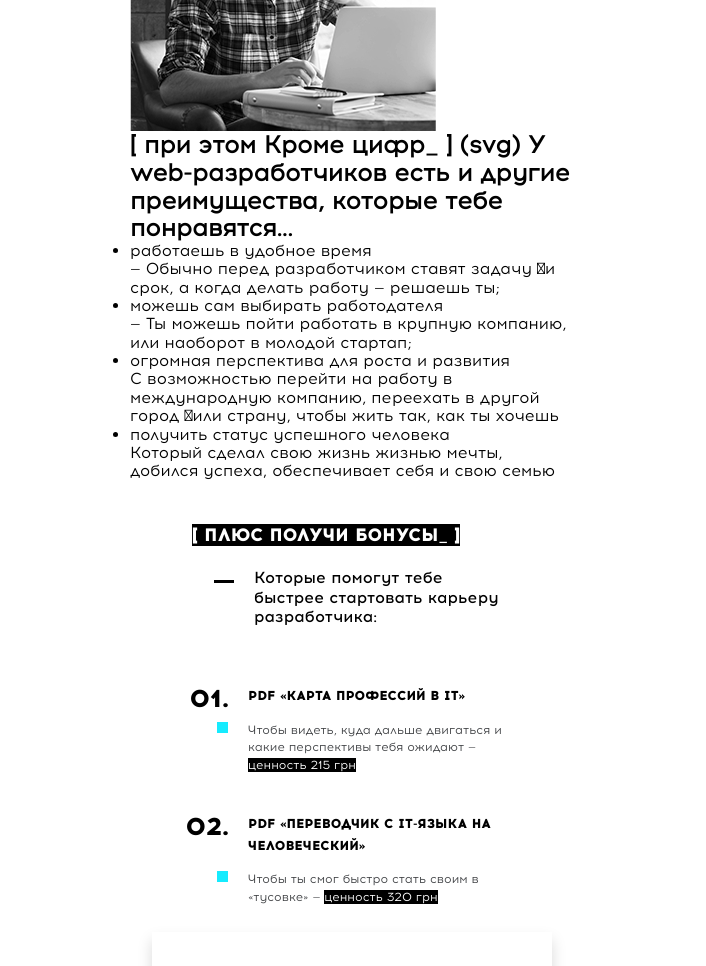
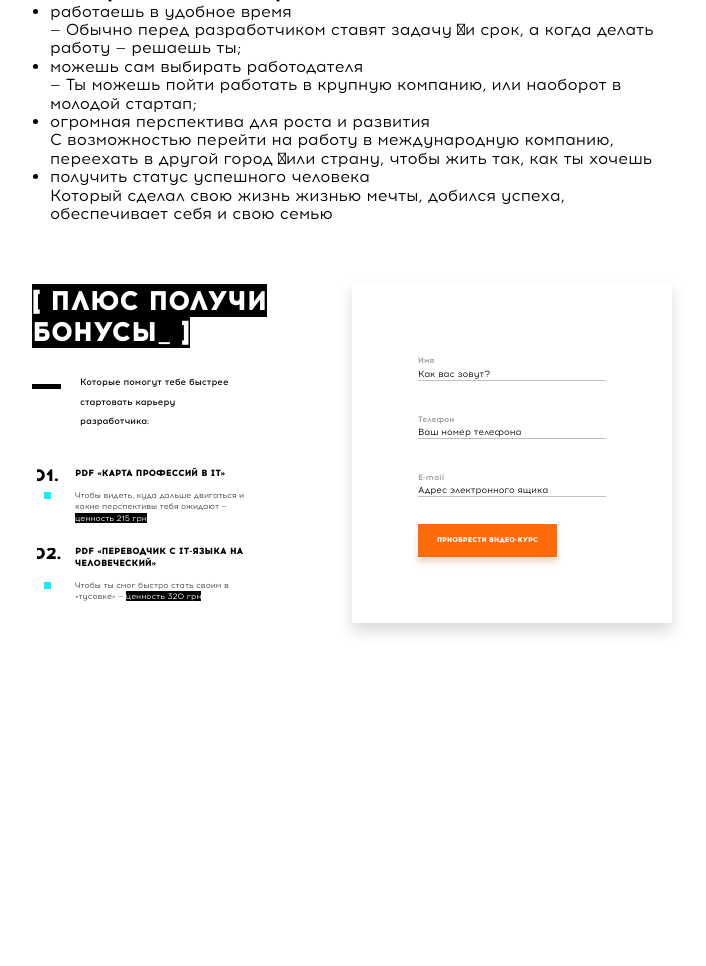
Before and after one commit to MaxaKozin/goit-html-teamwork, a website: page src/index.html in a window 1280 px wide. Shown: the part 1834-2800 px from the top of the page, without its empty margins (288-994 px from the left). After the commit the page ends 2517 px from the top, so only its background shows below. Drawn offline with nearby package versions, Linux system fonts and the light colour scheme; files that its build step writes are made by us from their sources.

Commit message:
mobile and tablet ready

```diff
--- a/src/html/section-17.html
+++ b/src/html/section-17.html
@@ -6,7 +6,9 @@
     </p>
     <ul class="list bonus__list">
       <li class="bonus__item">
-        <h4 class="bonus__heading bonus__heading--first">PDF «Карта профессий в IT»</h4>
+        <h4 class="bonus__heading bonus__heading--first">
+          PDF «Карта профессий в IT»
+        </h4>
         <p class="bonus__description">
           Чтобы видеть, куда дальше двигаться и какие перспективы тебя ожидают —
           <span class="bonus__highlight">ценность 215 грн</span>
@@ -24,24 +26,42 @@
     </ul>
   </div>
   <form action="#" class="bonus__form">
-    <label class="bonus__label" for="bonus__name">Имя</label>
-    <input id="bonus__name" class="bonus__input" type="text" required placeholder="Как вас зовут?" />
-    <label class="bonus__label" for="bonus__phone">Телефон</label>
+    <div class="input-wrapper">
+      <label class="bonus__label input-wrapper__label" for="bonus__name"
+        >Имя</label
+      >
+      <input
+        id="bonus__name"
+        class="bonus__input input-wrapper__form"
+        type="text"
+        required
+        placeholder="Как вас зовут?"
+      />
+    </div>
+    <div class="input-wrapper">
+      <label class="bonus__label input-wrapper__label" for="bonus__phone"
+        >Телефон</label
+      >
       <input
         id="bonus__phone"
-      class="bonus__input"
+        class="bonus__input input-wrapper__form"
         type="tel"
         required
         placeholder="Ваш номер телефона"
       />
-    <label class="bonus__label" for="bonus__email">E-mail</label>
+    </div>
+    <div class="input-wrapper">
+      <label class="bonus__label input-wrapper__label" for="bonus__email"
+        >E-mail</label
+      >
       <input
         id="bonus__email"
-      class="bonus__input"
+        class="bonus__input input-wrapper__form"
         type="email"
         required
         placeholder="Адрес электронного ящика"
       />
+    </div>
     <button class="bonus__btn">Приобрести видео-курс</button>
   </form>
 </section>
--- a/src/sass/base.scss
+++ b/src/sass/base.scss
@@ -37,6 +37,10 @@ img {
   margin: 0 auto;
   padding: 0 18px;
   width: 480px;
+
+  @include tablet {
+    width: 640px;
+  }
 }
 
 // .container {
--- a/src/sass/components/section-bonuses.scss
+++ b/src/sass/components/section-bonuses.scss
@@ -6,8 +6,19 @@
   align-items: center;
   padding: remc(44) 0;
 
+  @include tablet {
+    flex-direction: row;
+    justify-content: space-between;
+    align-items: flex-start;
+    padding: remc(60) 0;
+  }
+
   &__container {
     width: col(8);
+
+    @include tablet {
+      width: col(5);
+    }
   }
 
   &__title {
@@ -16,6 +27,11 @@
     text-transform: uppercase;
     color: $white;
     margin-bottom: remc(23);
+    padding: remc(2) 0;
+
+    @include tablet {
+      font-size: remc(27);
+    }
 
     > span {
       background-color: $black;
@@ -30,6 +46,13 @@
     margin-bottom: remc(58);
     position: relative;
 
+    @include tablet {
+      font-size: remc(9);
+      padding-left: remc(48);
+      padding-right: remc(58);
+      margin-bottom: remc(36);
+    }
+
     &::after {
       content: '';
       display: block;
@@ -39,15 +62,47 @@
       left: remc(22);
       top: remc(12);
       background-color: $black;
+
+      @include tablet {
+        width: remc(29);
+        height: remc(5);
+        left: 0;
+      }
+    }
+  }
+
+  &__list {
+    position: relative;
+
+    &::before {
+      content: '';
+      display: block;
+      height: 100%;
+      width: remc(8);
+      background-color: $white;
+      position: absolute;
+      left: 0;
+      z-index: 5;
+
+      @include tablet {
+        width: remc(5);
+      }
     }
   }
 
   &__item {
-    padding-left: remc(56);
     margin-bottom: remc(38);
+
+    @include tablet {
+      margin-bottom: remc(20);
+    }
 
     &:last-child {
       margin-bottom: remc(25);
+
+      @include tablet {
+        margin-bottom: remc(10);
+      }
     }
   }
 
@@ -58,16 +113,28 @@
     line-height: remc(21.85);
     margin-bottom: remc(15);
     position: relative;
+    padding-left: remc(56);
+
+    @include tablet {
+      font-size: remc(9);
+      line-height: remc(11.78);
+      margin-bottom: remc(11);
+      padding-left: remc(43);
+      padding-right: remc(43);
+    }
 
     &--first {
       &::before {
         content: '01.';
         display: block;
         position: absolute;
-        left: remc(-19);
+        left: 0;
         top: remc(3);
         font-size: remc(25);
-        transform: translateX(-100%);
+
+        @include tablet {
+          font-size: remc(17);
+        }
       }
     }
 
@@ -76,10 +143,14 @@
         content: '02.';
         display: block;
         position: absolute;
-        left: remc(-19);
+        left: 0;
         top: remc(3);
         font-size: remc(25);
-        transform: translateX(-100%);
+        overflow: hidden;
+
+        @include tablet {
+          font-size: remc(17);
+        }
       }
     }
   }
@@ -89,6 +160,14 @@
     color: $secondary_text;
     line-height: remc(17.65);
     position: relative;
+    padding-left: remc(56);
+
+    @include tablet {
+      font-size: remc(8);
+      line-height: remc(11.78);
+      padding-left: remc(43);
+      padding-right: remc(43);
+    }
 
     &::before {
       content: '';
@@ -98,7 +177,14 @@
       height: remc(11);
       background-color: $cyan_mark;
       top: 0;
-      left: remc(-31);
+      left: remc(25);
+
+      @include tablet {
+        width: remc(7);
+        height: remc(7);
+        top: remc(2);
+        left: remc(12);
+      }
     }
   }
 
@@ -111,6 +197,10 @@
     width: col(10);
     padding: remc(66);
     box-shadow: 0 remc(8) remc(14) rgba($black, 0.15);
+
+    @include tablet {
+      width: col(6);
+    }
   }
 
   &__label {
@@ -132,6 +222,10 @@
     font-size: remc(9);
     line-height: remc(12);
 
+    @include tablet {
+      margin-bottom: remc(16);
+    }
+
     &:focus {
       outline: none;
       border-bottom: remc(1) solid $orange;
@@ -143,6 +237,10 @@
 
     &:last-of-type {
       margin-bottom: remc(32);
+
+      @include tablet {
+        margin-bottom: remc(27);
+      }
     }
   }
 
@@ -159,14 +257,25 @@
     box-shadow: 0 remc(5) remc(6) rgba(196, 87, 15, 0.26);
     transition: all 0.2s linear;
 
+    @include tablet {
+      padding: remc(12) remc(19);
+      font-size: remc(7);
+    }
+
     &:hover {
       background-color: $cyan;
       box-shadow: 0 remc(5) remc(6) rgba(23, 236, 255, 0.26);
     }
 
-    &--click {
+    &:active {
       background-color: $btn_click;
       box-shadow: 0 remc(2) remc(8) rgba(1, 1, 1, 0.3);
     }
   }
 }
+
+.input-wrapper:focus-within {
+  .input-wrapper__label {
+    color: $orange;
+  }
+}
```
Lines whose indentation alone changed are shown as unchanged.
